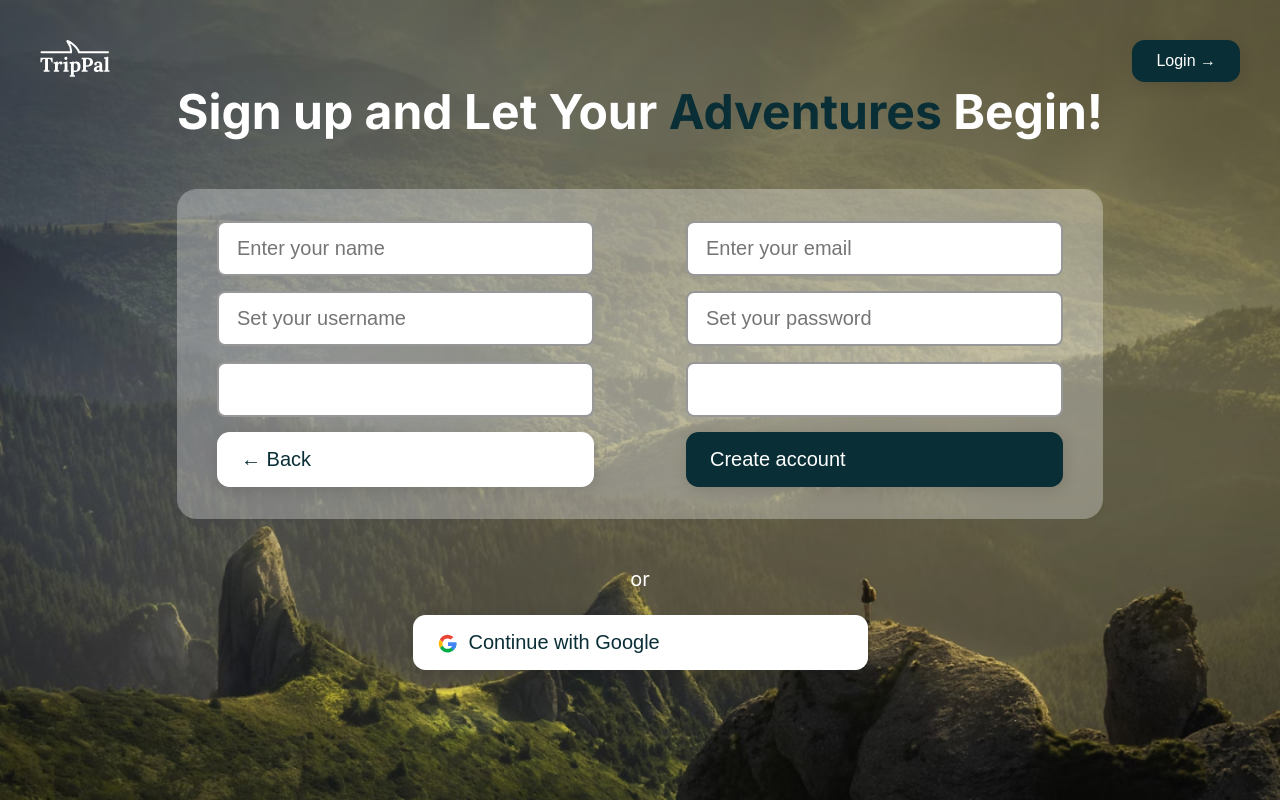
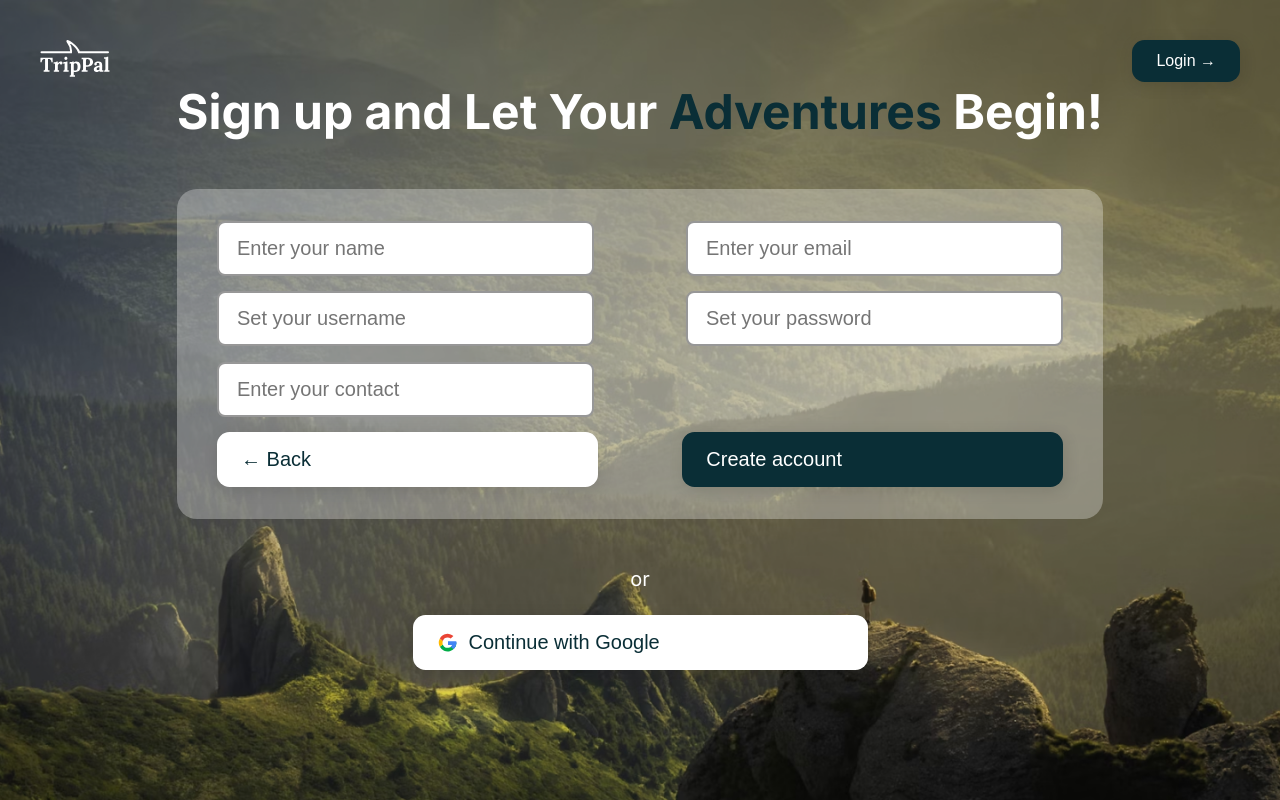
Before and after one commit to Aryan-2511/trippal-travel_app, a React (Vite) app: page / in a window 1280 px wide. Both pictures are taken after a click on the button "Signup". Built offline with nearby package versions, Linux system fonts and the light colour scheme.

Commit message:
made changes

```diff
--- a/src/App.css
+++ b/src/App.css
@@ -2,7 +2,7 @@
 
 .App {
   font-family: "Inter", sans-serif;
-  font-optical-sizing: auto;
+  /* font-optical-sizing: auto; */
   font-style: normal;
   font-variation-settings: "slnt" 0;
 }
--- a/src/App.jsx
+++ b/src/App.jsx
@@ -1,9 +1,16 @@
+import { useState } from "react";
 import "./App.css";
 import Signup from "./pages/Signup";
+import Login from "./pages/Login";
 function App() {
+  const [isLoginActive, setIsLoginActive] = useState(false);
+
+  function handleIsLoginActive(val) {
+    setIsLoginActive(val);
+  }
   return (
     <div className="App">
-      <Signup />
+      {isLoginActive ? <Login isLoginActive={isLoginActive} /> : <Signup />}
     </div>
   );
 }
--- a/src/components/SignupForm.css
+++ b/src/components/SignupForm.css
@@ -1,18 +1,28 @@
 .SignupForm {
+  background-color: rgba(255, 255, 255, 0.3);
+  border-radius: 2rem;
   min-width: 92.6rem;
-  /* max-height: 38rem; */
   padding: 3.2rem 4rem;
-  color: #4a4a4a;
-  background-color: rgba(255, 255, 255, 0.3);
+}
+
+.form-inputs {
+  color: #0a2e36;
   display: grid;
   grid-template-rows: repeat(3, 1fr);
   grid-template-columns: repeat(2, 1fr);
-  /* justify-content: center; */
   align-items: center;
   justify-items: stretch;
   row-gap: 1.54rem;
   column-gap: 9.2rem;
-  border-radius: 2rem;
+}
+.form-btns {
+  display: flex;
+  justify-content: space-between;
+  align-items: center;
+}
+.form-btns Button {
+  min-width: 45%;
+  margin-top: 1.51rem;
 }
 
 form input {
--- a/src/components/SignupForm.jsx
+++ b/src/components/SignupForm.jsx
@@ -6,12 +6,12 @@ function SignupForm({ isFormOpen, handleForm }) {
   const [userData, setUserData] = useState({
     name: "",
     email: "",
-    origin: "",
+    contact: "",
     username: "",
     password: "",
   });
 
-  function handleInput(e) {
+  function handleChange(e) {
     setUserData({ ...userData, [e.target.name]: e.target.value });
   }
   function onFormChange() {
@@ -23,39 +23,47 @@ function SignupForm({ isFormOpen, handleForm }) {
   }
   return (
     <>
-      <form className="SignupForm" onSubmit={handleSubmit}>
+      <form className="SignupForm" method="POST" onSubmit={handleSubmit}>
+        <div className="form-inputs">
           <input
             type="text"
             name="name"
             placeholder="Enter your name"
-          onChange={(e) => handleInput(e)}
+            onChange={handleChange}
           />
           <input
             type="text"
             name="email"
             placeholder="Enter your email"
-          onChange={(e) => handleInput(e)}
+            onChange={handleChange}
           />
           <input
             type="text"
             name="username"
             placeholder="Set your username"
-          onChange={(e) => handleInput(e)}
+            onChange={handleChange}
           />
           <input
             type="text"
             name="password"
             placeholder="Set your password"
-          onChange={(e) => handleInput(e)}
+            onChange={handleChange}
           />
-        <input type="text" />
-        <input type="text" />
+          <input
+            type="number"
+            placeholder="Enter your contact"
+            name="contact"
+            onChange={handleChange}
+          />
+        </div>
+        <div className="form-btns flex-center">
           <Button size="large" variation="secondary" onClick={onFormChange}>
             &larr; Back
           </Button>
           <Button size="large" variation="primary">
             Create account
           </Button>
+        </div>
       </form>
     </>
   );
--- a/src/index.css
+++ b/src/index.css
@@ -8,6 +8,7 @@ html {
 }
 
 /* flex */
+
 .flex-column {
   display: flex;
   flex-direction: column;
--- a/src/pages/Login.css
+++ b/src/pages/Login.css
@@ -0,0 +1,6 @@
+.LoginForm {
+  background-color: rgba(255, 255, 255, 0.3);
+  border-radius: 2rem;
+  min-width: 92.6rem;
+  padding: 3.2rem 4rem;
+}
--- a/src/pages/Login.jsx
+++ b/src/pages/Login.jsx
@@ -1,6 +1,25 @@
 import "./Login.css";
 function Login() {
-  return <div></div>;
+  function handleSubmit(e) {
+    e.preventDefault();
+    console.log();
+  }
+  return (
+    <form method="POST" onSubmit={handleSubmit} className="LoginForm">
+      <input
+        type="text"
+        required
+        name="username"
+        placeholder="Enter your username"
+      />
+      <input
+        type="password"
+        required
+        name="password"
+        placeholder="Enter your password"
+      />
+    </form>
+  );
 }
 
 export default Login;
```
Lines whose indentation alone changed are shown as unchanged.
